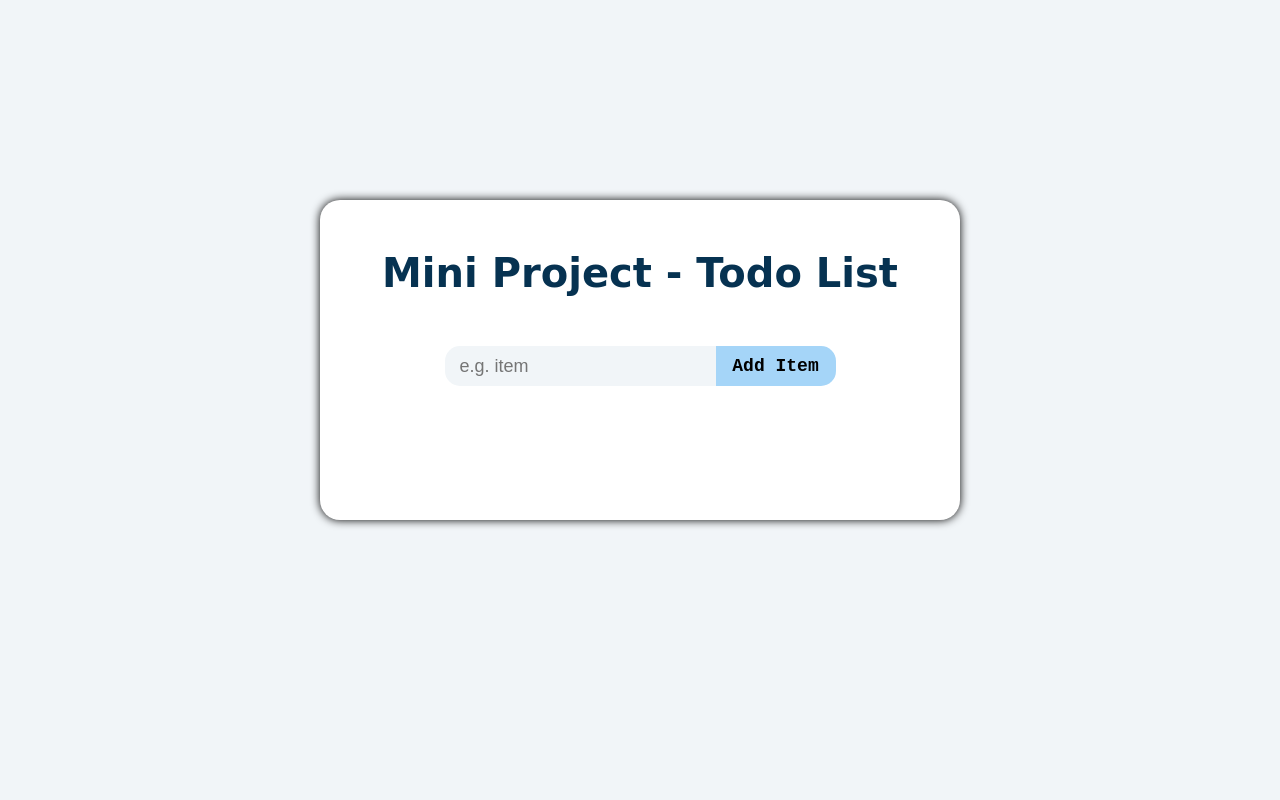
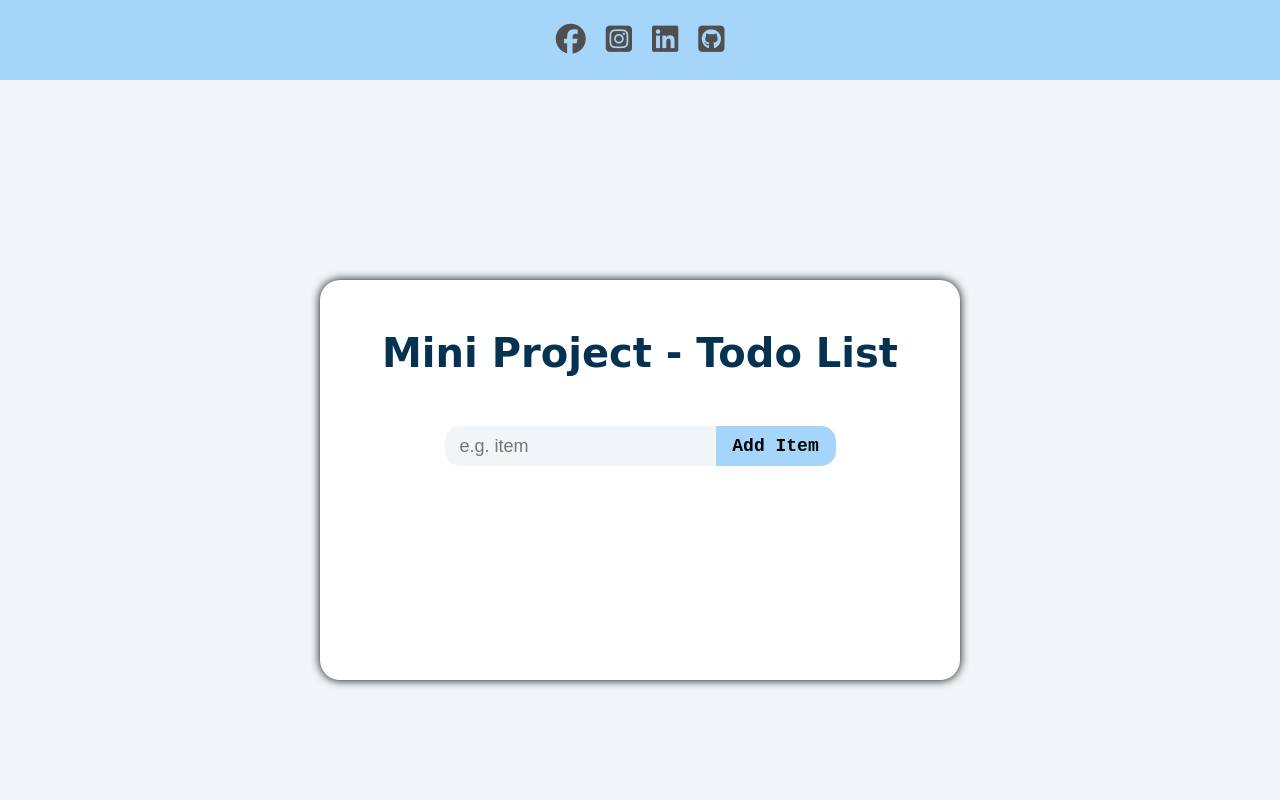
Before and after one commit to shohagroy/mini_project-ToDoList, a plain HTML site: page index.html in a window 1280 px wide. Shown: the top 800 px of the page. Drawn offline with Linux system fonts and the light colour scheme; a web font is replaced by a local one.

Commit message:
follower section added

```diff
--- a/index.html
+++ b/index.html
@@ -23,7 +23,7 @@
     }
 
     main {
-      height: 100vh;
+      height: 80vh;
       width: 100%;
       background-color: #f1f5f8;
       display: flex;
@@ -31,7 +31,7 @@
       padding-top: 200px;
     }
     .main_continaer {
-      height: 40vh;
+      height: 50vh;
       width: 50%;
       background-color: #ffffff;
       border-radius: 20px;
@@ -88,7 +88,6 @@
     }
 
     .output_continer {
-      /* height: 300px; */
       width: 100%;
       margin-top: 100px;
       background-color: #ffffff;
@@ -122,8 +121,60 @@
     .fa-pen-to-square {
       color: green;
     }
+    header {
+      height: 10vh;
+      width: 100%;
+      background-color: #a5d5f8;
+      display: flex;
+      justify-content: center;
+      align-items: center;
+    }
+    .followers {
+      color: rgb(79, 79, 79);
+      font-size: 30px;
+      margin: 10px;
+      transition: all 0.4s;
+    }
+    .followers:hover {
+      font-size: 50px;
+      color: red;
+    }
+
+    @media screen and (max-width: 786px) {
+      main {
+        padding-top: 50px;
+      }
+      .main_continaer {
+        width: 100%;
+        margin: 20px;
+        height: 350px;
+      }
+    }
   </style>
   <body>
+    <header>
+      <a
+        href="https://www.facebook.com/shohagroy.7771/"
+        class="followers"
+        target="_blank"
+        ><i class="fa-brands fa-facebook"></i
+      ></a>
+      <a
+        href="https://www.instagram.com/shohagroy.7771/"
+        class="followers"
+        target="_blank"
+        ><i class="fa-brands fa-square-instagram"></i
+      ></a>
+      <a
+        href="https://www.linkedin.com/in/shohag-roy-850a82236/"
+        class="followers"
+        target="_blank"
+        ><i class="fa-brands fa-linkedin"></i
+      ></a>
+      <a href="https://github.com/shohagroy" class="followers" target="_blank"
+        ><i class="fa-brands fa-square-github"></i
+      ></a>
+    </header>
     <main>
       <div class="main_continaer">
         <p id="outPut"></p>
```
